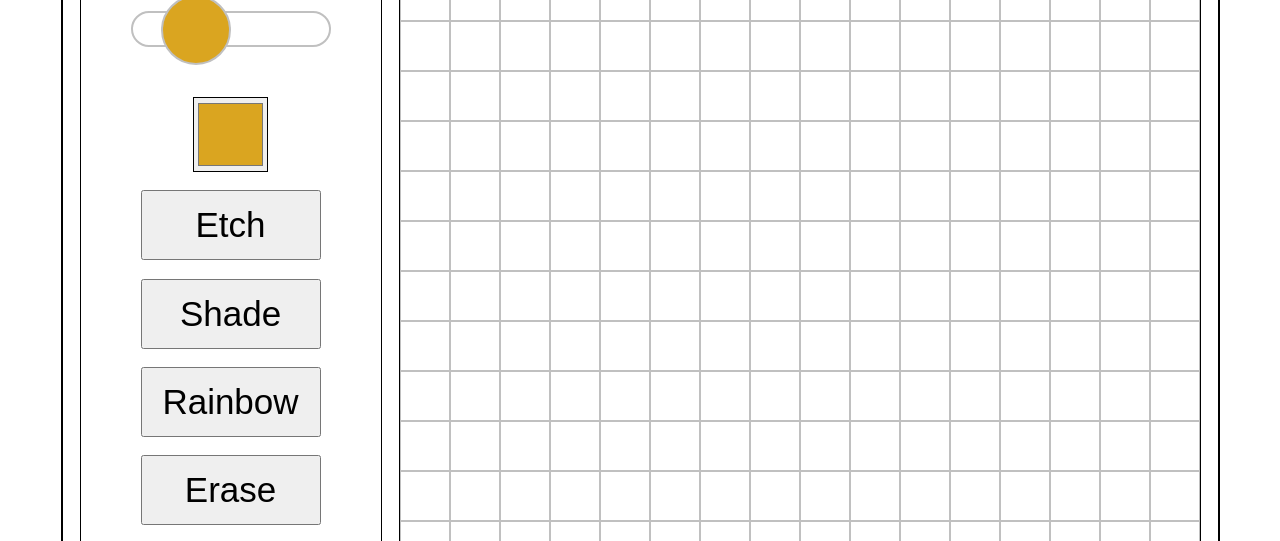
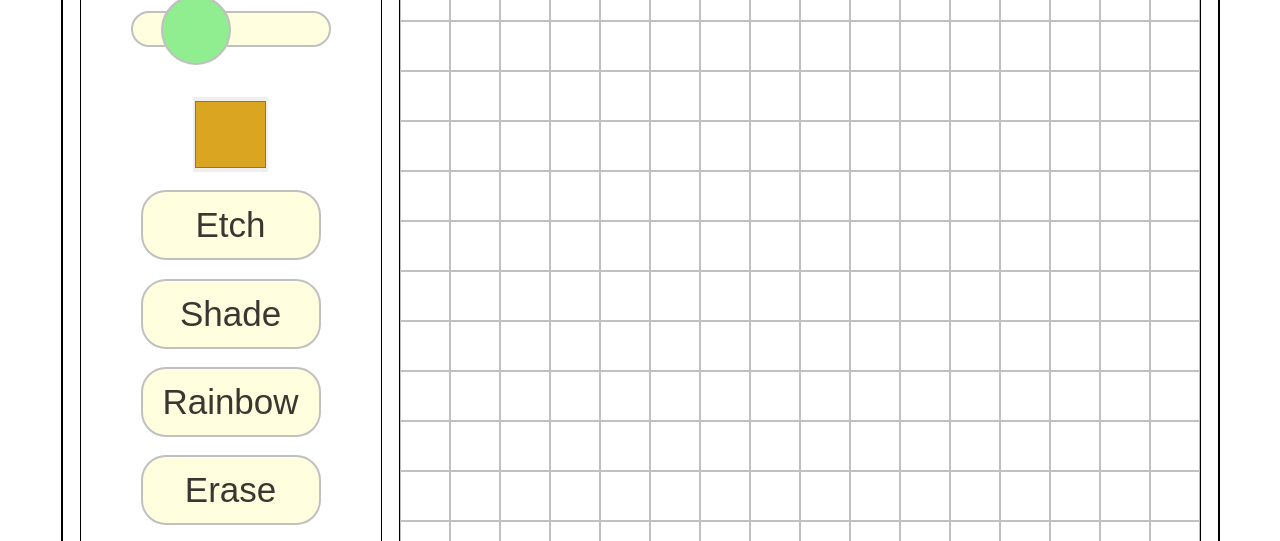
Before and after one commit to MrPoogles/etch-a-sketch, a plain HTML site: page index.html in a window 1280 px wide. Shown: the part 228-769 px from the top of the page. Drawn offline with Linux system fonts and the light colour scheme.

Commit message:
Update button base color, hover color, active color

```diff
--- a/styles.css
+++ b/styles.css
@@ -44,12 +44,26 @@ button {
   height: 70px;
   width: 180px;
   font-size: 35px;
+  border: 2px solid silver;
+  background-color: #ffffe0;
+  color: #3C3630;
+  border-radius: 25px;
+}
+
+button:hover {
+  background-color: palegoldenrod;
+}
+
+button:active {
+  background-color: ivory;
 }
 
 .colorWindow {
   width: 75px;
   height: 75px;
-  border: 1px solid black;
+  border: 3px;
+  border-color: silver;
+  padding: 0px;
 }
 
 h1 {
@@ -88,7 +102,7 @@ h1 {
 
 input[type=range]::-webkit-slider-runnable-track {
   height: 36px;
-  background: #fff;
+  background: #ffffe0;
   border: 2px solid silver;
   border-radius: 25px;
 }
@@ -100,5 +114,5 @@ input[type=range]::-webkit-slider-thumb {
   border: 2px solid silver;
   border-radius: 50%;
   margin-top: -18px;
-  background-color: goldenrod;
+  background-color: #90ee90;
 }
```
